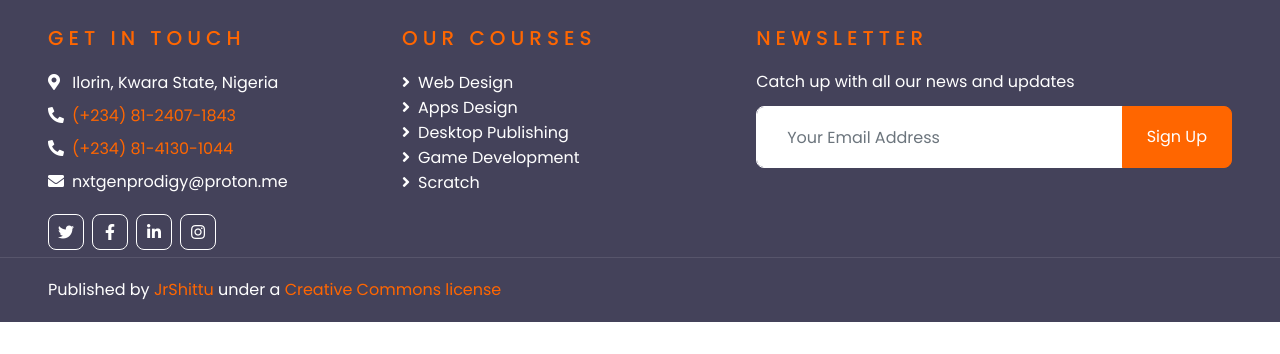
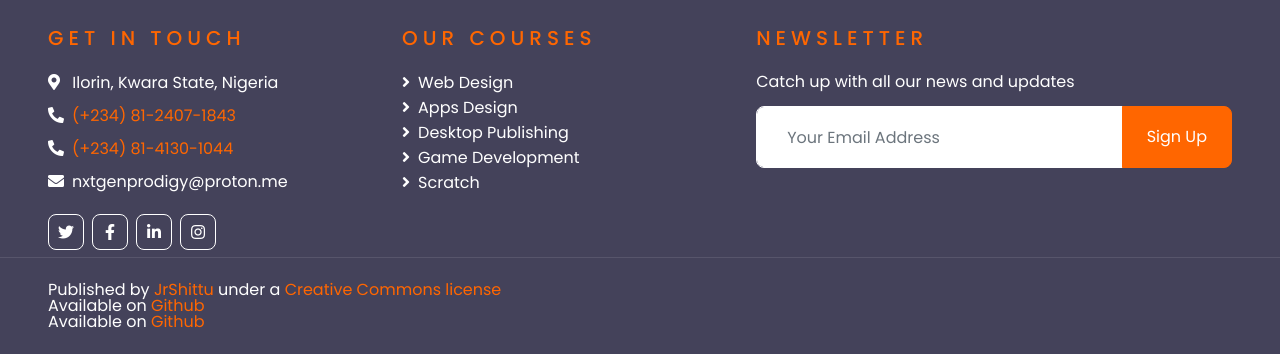
Before and after one commit to jrshittu/ngp, a plain HTML site: page index.html in a window 1280 px wide. Shown: the part 3866-4220 px from the top of the page. Before the commit the page ends 4188 px from the top, so only its background shows below. Drawn offline with nearby package versions, Linux system fonts and the light colour scheme.

Commit message:
Github link added

```diff
--- a/index.html
+++ b/index.html
@@ -432,6 +432,8 @@
         <div class="row">
             <div class="col-lg-6 text-center text-md-left mb-3 mb-md-0">
                 <p class="m-0 text-white">Published by <a href="https://twitter.com/teach_wizbits" target="_blank">JrShittu</a> under a <a href="https://creativecommons.org/licenses/by-sa/4.0/">Creative Commons license</a> </p>
+                <p class="m-0 text-white">Available on <a href="https://github.com/jrshittu/ngp">Github</a></p>
+                <p class="m-0 text-white">Available on <a href="https://github.com/jrshittu/ngp">Github</a></p>
             </div>
 
         </div>
```
Also changed, not shown: ai.html (+1 -0 lines), ai_main.html (+1 -0 lines), app_dev.html (+1 -0 lines), app_main.html (+1 -0 lines), courses.html (+1 -0 lines), dt_main.html (+1 -0 lines), game_design.html (+1 -0 lines), game_main.html (+1 -0 lines), publ_main.html (+1 -0 lines), python_main.html (+1 -0 lines), sample.html (+1 -0 lines), scratch_main.html (+1 -0 lines), web_design.html (+1 -0 lines), web_main.html (+1 -0 lines).
